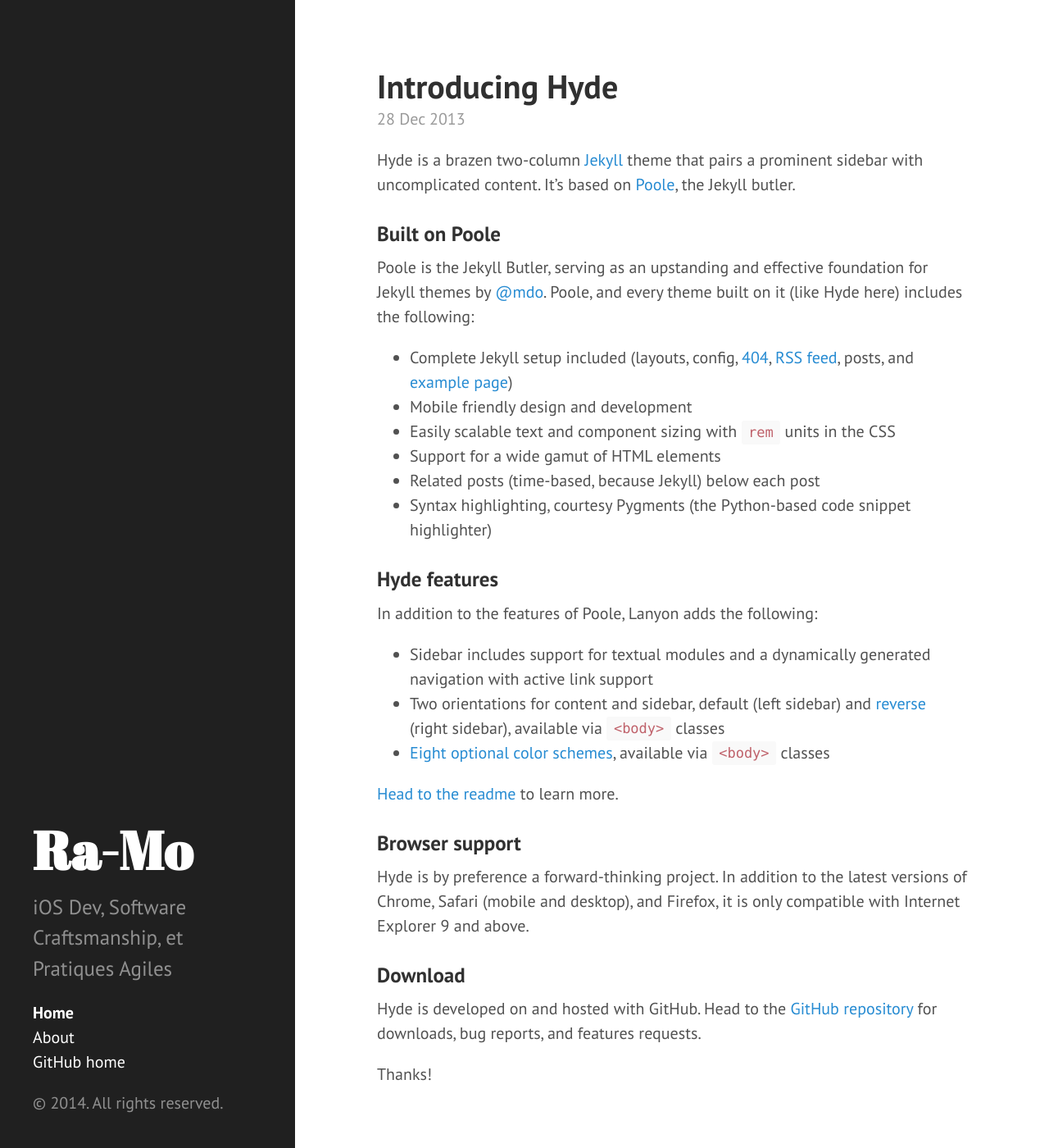
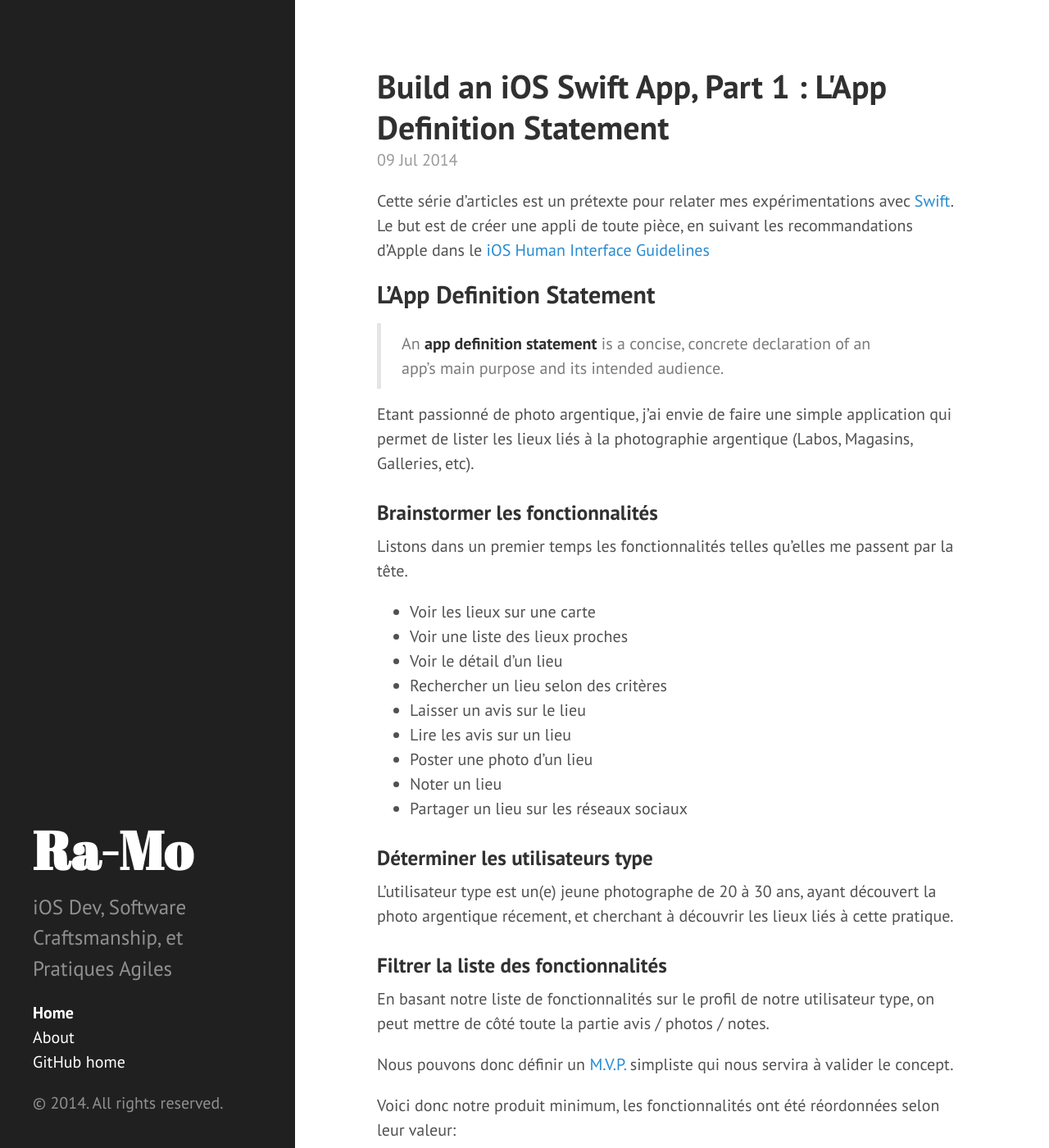
Before and after one commit to raphaelmor/raphaelmor.github.io, a Jekyll site: the page built from index.html, in a window 1280 px wide and 1400 px high. Shown: the whole window at 82% size. Built offline with Jekyll 4.4.1, drawn with Linux system fonts in a browser that asks for light colours; Markdown is read by kramdown in place of the engine named in the settings; the list of posts is cut into pages by our own code; some of the changed text lies outside the part shown.

Commit message:
Finished First Blog Post.
Build an App with Swift part 1 is finished and set for publishing.
Sample Jekyll posts have been moved to _drafts

```diff
--- a/_drafts/iOS/build-an-ios-swift-app-part1-app-definition-statement.md
+++ b/_posts/iOS/2014-07-09-build-an-ios-swift-app-part1-app-definition-statement.md
@@ -48,6 +48,9 @@
 
 > Une application qui aide les nouveaux photographes argentiques à trouver les lieux dédiés à leur passion.
 
-Cette phrase sera notre filtre lorsque l'on décidera ou non d'ajouter une nouvelle fonctionnalité.
+Cette phrase sera notre filtre lorsque l'on décidera d'ajouter ou non une nouvelle fonctionnalité.
 
 ## Conclusion
+
+Maintenant que nous savons quoi construire, le prochain article sera dédié au prototypage de l'interface.
+La session "Prototyping: Fake It Till You Make It" de la [WWDC 2014](https://developer.apple.com/videos/wwdc/2014/), est une mine d'or d'informations sur le sujet.
```
Also changed, not shown: _drafts/2012-02-06-whats-jekyll.md (renamed from _posts/2012-02-06-whats-jekyll.md), _drafts/2012-02-07-example-content.md (renamed from _posts/2012-02-07-example-content.md), _drafts/2013-12-28-introducing-hyde.md (renamed from _posts/2013-12-28-introducing-hyde.md).
